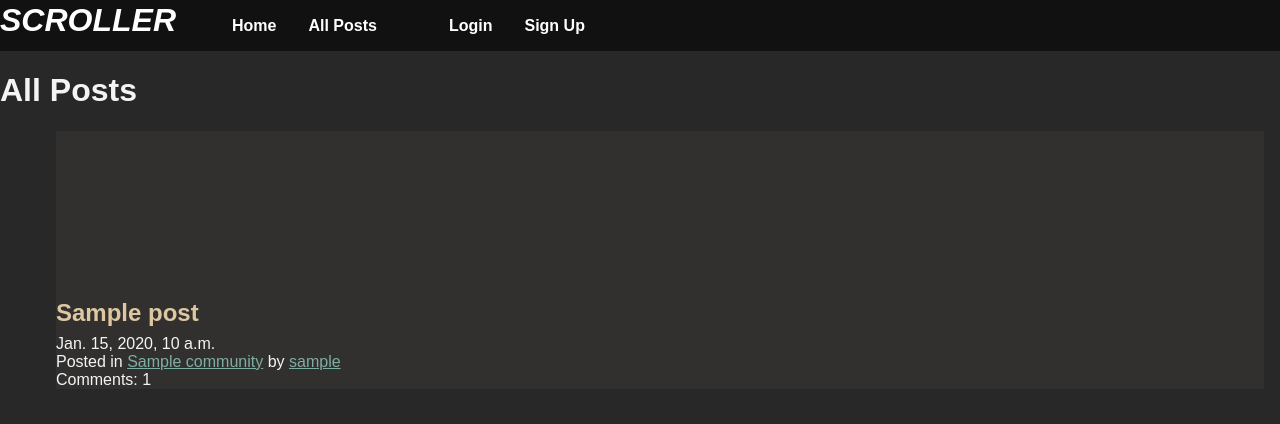
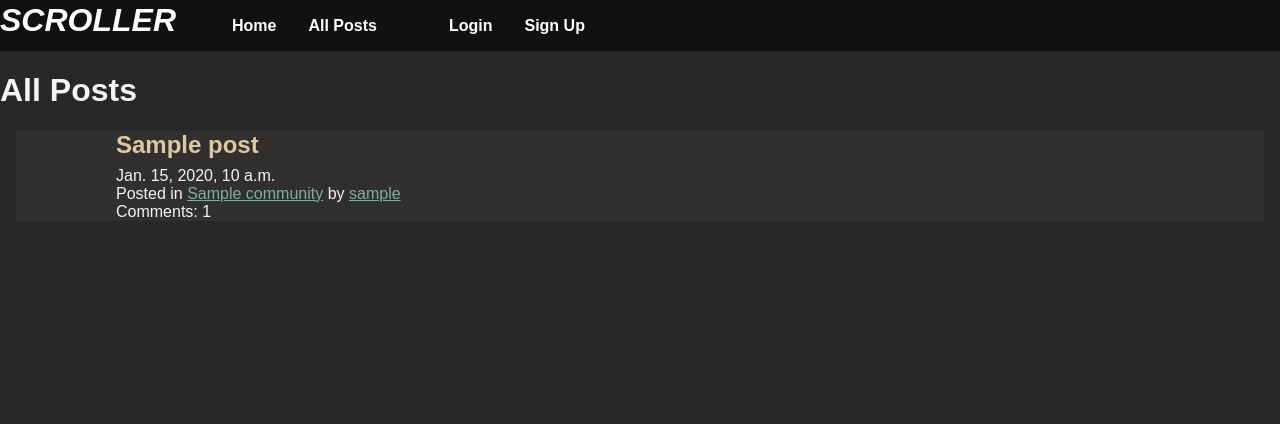
Before and after one commit to james-adcott-edu/scroller, a Django app: page /all/ in a window 1280 px wide. Shown: the top 424 px of the page. Run offline with Django 5.2, Linux system fonts and the light colour scheme; tables that the repository leaves empty hold one stand-in row (values such as "Sample post"); some libraries are stand-ins or nearby versions.

Commit message:
cosmetics

```diff
--- a/forum/templates/base.html
+++ b/forum/templates/base.html
@@ -1,7 +1,7 @@
 <!DOCTYPE html>
 <html>
 <head>
-    <title>Scroller</title>
+    <title>Scroller{% if title %} | {{ title }} {% endif %}</title>
 
     {% load static %}
     <link rel="stylesheet" type="text/css" href="{% static 'css/style.css' %}">
--- a/forum/templates/post_listing_block.html
+++ b/forum/templates/post_listing_block.html
@@ -3,6 +3,7 @@
     {% if post.community %}
     <div class="icon communityicon"><svg width="80" height="80" data-jdenticon-value="comm-{{ post.community.slug }}"></svg></div>
     {% endif %}
+    <div class="post_listing_meta">
         <div class="post_listing_title">
             {% if post.community %}
             <a href="{% url 'post_detail' post.community.slug post.id %}">{{ post.title|escape }}</a>
@@ -26,4 +27,5 @@
         <div class="post_listing_comments">
             Comments: {{ post.comment_count }}
         </div>
+    </div>
 </li>
--- a/forum/views.py
+++ b/forum/views.py
@@ -12,7 +12,7 @@ def is_admin(user):
 
 def all_posts(request):
     posts = Post.objects.all().order_by('-created_at')
-    return render(request, 'all_posts.html', {'posts': posts})
+    return render(request, 'all_posts.html', {'posts': posts, 'title': 'All Posts'})
 
 def home(request):
     if request.user.is_authenticated:
--- a/static/css/style.css
+++ b/static/css/style.css
@@ -67,8 +67,14 @@ header h1 {
     vertical-align: middle;
 }
 
+.post_list {
+    margin: 0;
+    padding: 0;
+}
+
 .post_listing {
-    display: block;
+    display: grid;
+    grid-template-columns: 100px auto 100px;
     list-style: none;
     margin: 1em;
     background: var(--box-bg)
@@ -84,3 +90,15 @@ header h1 {
     color: var(--hl-color-primary);
     text-decoration: none;
 }
+
+.communityicon {
+    grid-area: 1 / 3 / 1 / 3;
+}
+
+.usericon {
+    grid-area: 1 / 1 / 1 / 1;
+}
+
+.post_listing_meta {
+    grid-area: 1 / 2 / 1 / 2;
+}
```
Lines whose indentation alone changed are shown as unchanged.
